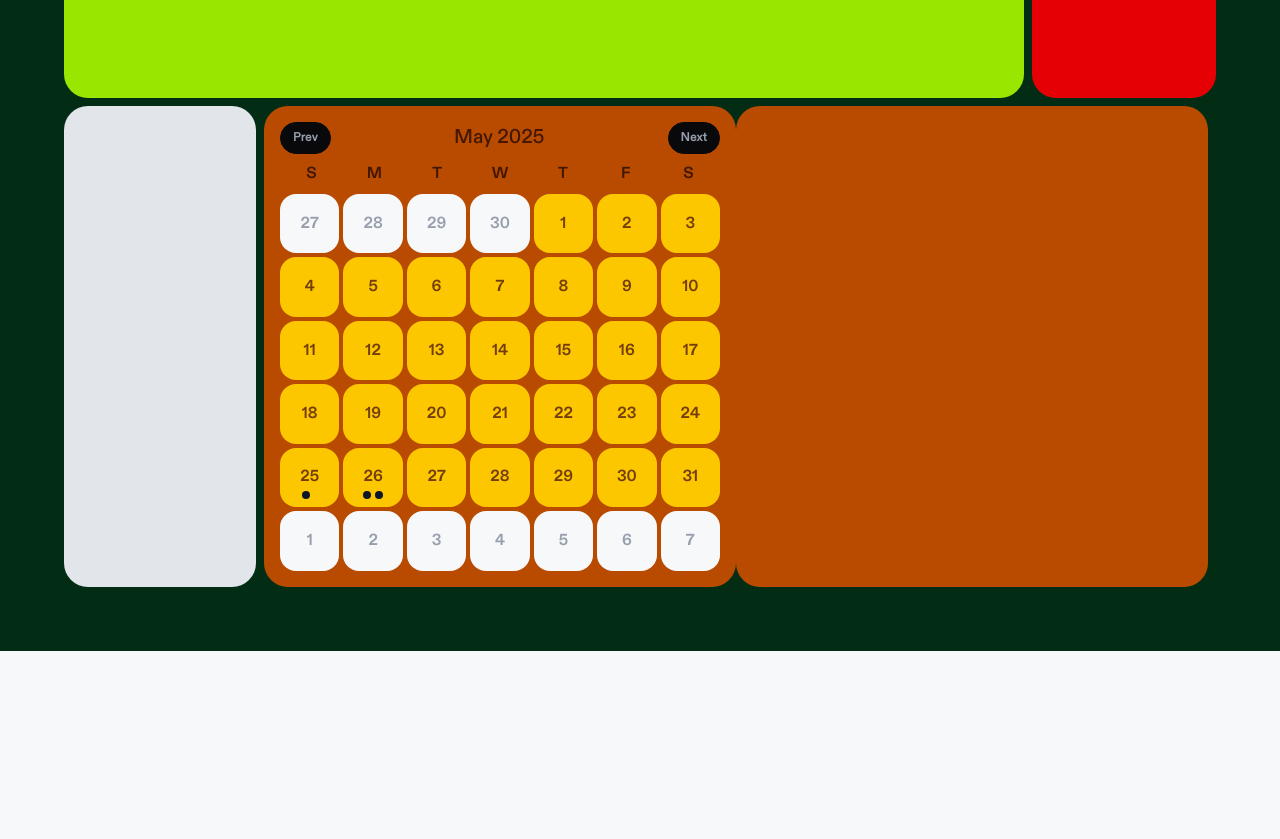
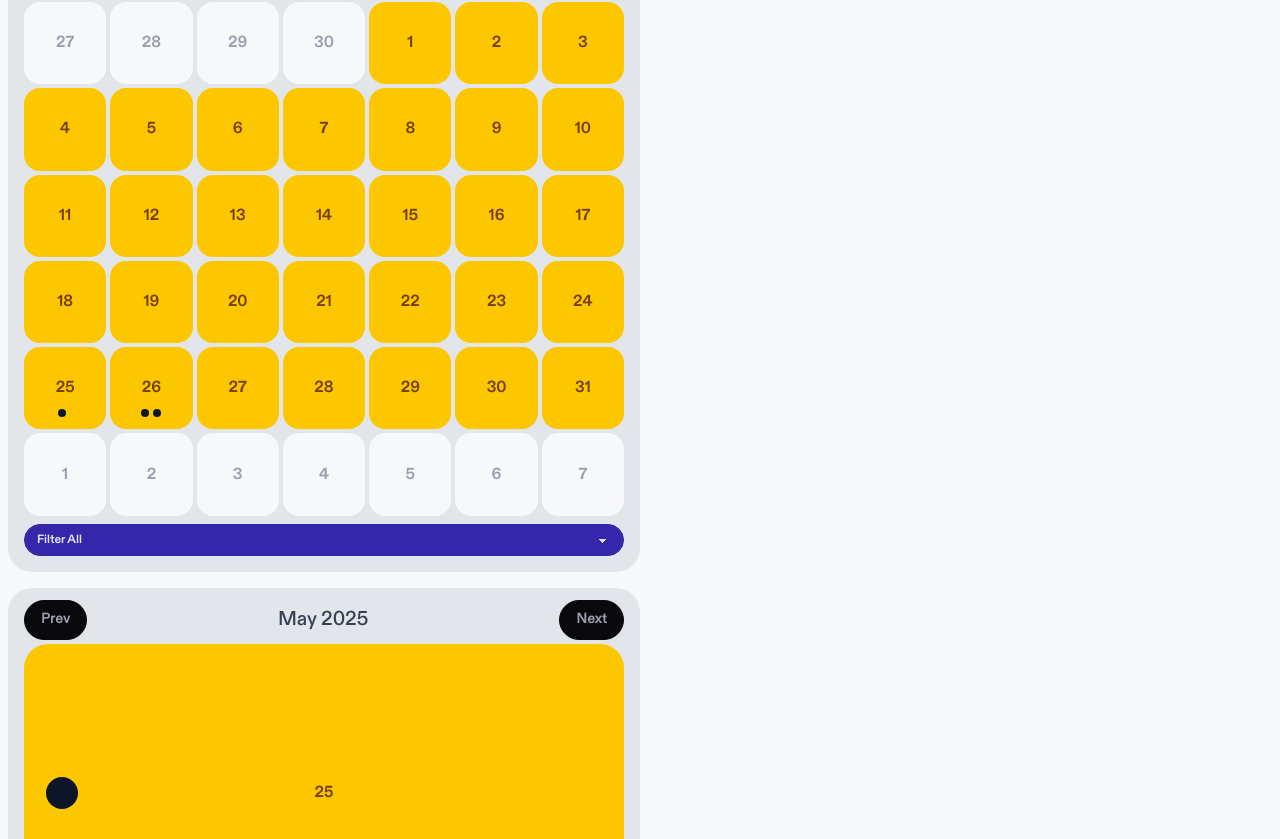
Before and after one commit to Hampus2001/mera, a Next.js app in the folder frontend/: page / in a window 1280 px wide. Shown: the part 2421-3260 px from the top of the page. Before the commit the page ends 3072 px from the top, so only its background shows below. Built offline with nearby package versions, Linux system fonts and the light colour scheme.

Commit message:
fix med calendar

```diff
--- a/frontend/app/page.js
+++ b/frontend/app/page.js
@@ -1,8 +1,7 @@
 import LandingNav from "@/components/LandingNav";
 import Link from "next/link";
-import BigCalendar from "@/components/BigCalendar";
-import { ArrowDown01 } from "lucide-react";
-import { ArrowDownIcon } from "@radix-ui/react-icons";
+
+import MyCalendar from "@/components/BigCalendar";
 
 export default function Home() {
   return (
@@ -94,14 +93,20 @@ export default function Home() {
             </div>
           </div>
         </section>
-        <div className=" w-full  grid grid-cols-6 p-16 bg-success ">
+
+        <MyCalendar variant="grid" />
+        <MyCalendar variant="flex" />
+        <MyCalendar variant="admin" />
+        <MyCalendar />
+
+        {/* <div className=" w-full  grid grid-cols-6 p-16 bg-success ">
           <div className="col-span-5 h-32 bg-accent rounded-3xl mb-2"></div>
           <div className="col-span-1 h-32 bg-error rounded-3xl ml-2 mb-2"></div>
           <div className="col-span-1 bg-base-300 rounded-3xl"></div>
           <div className="col-span-5">
             <BigCalendar />
           </div>
-        </div>
+        </div> */}
       </div>
     </>
   );
--- a/frontend/components/BigCalendar.js
+++ b/frontend/components/BigCalendar.js
@@ -1,6 +1,6 @@
 "use client";
 
-import { useState } from "react";
+import { useState, useEffect } from "react";
 import { Calendar, dateFnsLocalizer } from "react-big-calendar";
 import format from "date-fns/format";
 import parse from "date-fns/parse";
@@ -67,7 +67,6 @@ const toEventObject = (shift) => {
   const [startHour, startMin] = shift.start.split(":").map(Number);
   const [endHour, endMin] = shift.end.split(":").map(Number);
   const date = new Date(shift.date);
-
   return {
     ...shift,
     title: `${shift.user.username}`,
@@ -88,8 +87,6 @@ const toEventObject = (shift) => {
   };
 };
 
-const myEventsList = rawShifts.map(toEventObject);
-
 const generateDays = (startOfMonth, events) => {
   const days = [];
   const startOfWeekDay = startOfWeek(startOfMonth);
@@ -103,47 +100,71 @@ const generateDays = (startOfMonth, events) => {
         format(event.start, "yyyy-MM-dd") === format(currentDay, "yyyy-MM-dd")
     );
 
-    days.push({
-      date: currentDay,
-      events: eventsForDay,
-    });
+    days.push({ date: currentDay, events: eventsForDay });
   }
 
   return days;
 };
 
-const MyCalendar = () => {
-  const [currentDate, setCurrentDate] = useState(new Date(2025, 4, 1)); // Starting with May 2025
+const MyCalendar = ({ variant }) => {
+  // State
+  const [currentDate, setCurrentDate] = useState(new Date(2025, 4, 1)); // May 2025
+  const [selectedUser, setSelectedUser] = useState("all");
   const [selectedEvent, setSelectedEvent] = useState(null);
+  const [selectedDay, setSelectedDay] = useState(null);
   const [expandedEventId, setExpandedEventId] = useState(null);
+  const [isAdmin, setIsAdmin] = useState(false);
+  const [firstClick, setFirstClick] = useState(false);
+  const [gridLayout, setGridLayout] = useState(true);
 
-  const [selectedDay, setSelectedDay] = useState(null);
+  useEffect(() => {
+    if (variant === "flex") {
+      setGridLayout(false);
+    } else if (variant === "grid") {
+      setGridLayout(true);
+    }
+
+    if (variant === "admin") {
+      setIsAdmin(true);
+    } else if (variant === "user") {
+      setIsAdmin(false);
+    }
+  }, [variant]);
+
+  // Derived data
+  const filteredShifts =
+    selectedUser === "all"
+      ? rawShifts
+      : rawShifts.filter((shift) => shift.user.username === selectedUser);
+
+  const myEventsList = filteredShifts.map(toEventObject);
 
   const startOfMonth = new Date(
     currentDate.getFullYear(),
     currentDate.getMonth(),
     1
   );
+  const daysInMonth = generateDays(startOfMonth, myEventsList);
+  const eventfulDays = daysInMonth.filter((day) => day.events.length > 0);
+  const uniqueUsernames = [...new Set(rawShifts.map((s) => s.user.username))];
 
-  const daysInMonth = generateDays(startOfMonth, myEventsList);
-
+  // Actions
+  const hasClicked = () => setFirstClick(true);
+  const handleAdminMode = () => setIsAdmin((prev) => !prev);
+  const handleLayoutMode = () => setGridLayout((prev) => !prev);
   const handleEventClick = (event) => {
     setSelectedEvent(event);
+    hasClicked();
   };
-
   const handleDayClick = (day) => {
     setSelectedDay(day);
     setSelectedEvent(null);
-    setExpandedEventId(null); // Collapse expanded events
+    setExpandedEventId(null);
+    hasClicked();
   };
 
-  const goToNextMonth = () => {
-    setCurrentDate(addMonths(currentDate, 1));
-  };
-
-  const goToPrevMonth = () => {
-    setCurrentDate(subMonths(currentDate, 1));
-  };
+  const goToNextMonth = () => setCurrentDate(addMonths(currentDate, 1));
+  const goToPrevMonth = () => setCurrentDate(subMonths(currentDate, 1));
 
   const goToPrevDay = () => {
     if (!selectedDay) return;
@@ -164,27 +185,35 @@ const MyCalendar = () => {
   };
 
   return (
-    <div className=" w-full flex flex-col justify-start items-start lg:grid lg:grid-cols-4 px-2  ">
-      <div className=" flex flex-col w-full p-4 lg:col-span-2 aspect-square bg-warning rounded-3xl">
+    <div className=" w-full flex flex-col justify-start items-start lg:grid lg:grid-cols-4 p-2  ">
+      <div className=" flex flex-col w-full p-4 lg:col-span-2 aspect-square bg-secondary text-secondary-content rounded-3xl">
         <div className="flex justify-between items-center  h-8 mb-2">
           <button
-            className="btn btn-sm btn-app btn-neutral"
+            className="btn btn-sm lg:btn-md btn-app btn-neutral"
             onClick={goToPrevMonth}
           >
             Prev
           </button>
-          <h5 className=" text-xl font-diatype-medium leading-auto text-warning-content ">
+
+          <h5 className=" text-lg lg:text-xl font-diatype-medium leading-auto  ">
             {format(currentDate, "MMMM yyyy")}
           </h5>
+
           <button
-            className=" btn btn-sm btn-app btn-neutral"
+            className=" btn btn-sm lg:btn-md  btn-app btn-neutral"
             onClick={goToNextMonth}
           >
             Next
           </button>
         </div>
 
-        <div className="grid grid-cols-7  w-full font-diatype-bold text-warning-content h-8">
+        <div
+          className={`${
+            gridLayout
+              ? "grid grid-cols-7  w-full font-diatype-bold  h-8"
+              : "hidden"
+          }`}
+        >
           <div className=" text-center">S</div>
           <div className=" text-center">M</div>
           <div className=" text-center">T</div>
@@ -193,21 +222,41 @@ const MyCalendar = () => {
           <div className=" text-center">F</div>
           <div className=" text-center">S</div>
         </div>
-        <div className="grid grid-cols-7 gap-1">
-          {daysInMonth.map((dayObj, index) => (
+        <div
+          className={`${
+            gridLayout
+              ? "grid grid-cols-7 gap-1"
+              : "grid grid-cols-1 gap-1 h-full"
+          }`}
+        >
+          {(gridLayout ? daysInMonth : eventfulDays).map((dayObj, index) => (
             <div
               key={index}
-              className={` z-0 grid grid-rows-3 items-center justify-center font-diatype-bold  text-center  aspect-square p-1  rounded-2xl ${
+              className={`  z-0 font-diatype-bold  text-center    rounded-2xl ${
                 dayObj.date.getMonth() !== startOfMonth.getMonth()
                   ? "text-neutral-content bg-base-100"
                   : "hover:bg-primary-content hover:text-primary cursor-pointer text-primary-content bg-primary"
+              } ${
+                gridLayout
+                  ? "aspect-square grid grid-rows-3 items-center justify-center  p-1"
+                  : "min-h-16 col-span-1 grid grid-cols-3 items-center justify-center  p-1 gap-1 rounded-3xl"
               } `}
               onClick={() => handleDayClick(dayObj)}
             >
-              <span className="row-start-2">{format(dayObj.date, "d")}</span>
+              <span
+                className={` ${gridLayout ? "row-start-2" : "col-start-2"}`}
+              >
+                {format(dayObj.date, "d")}
+              </span>
 
               {/* VISA EVENTS  */}
-              <div className="flex flex-row items-start justify-start row-start-3">
+              <div
+                className={`flex flex-row ${
+                  gridLayout
+                    ? " items-start justify-start row-start-3"
+                    : "col-start-1 col-span-1 row-start-1 px-4 flex flex-row items-center"
+                }`}
+              >
                 {dayObj.events.map((event, idx) => (
                   <div
                     key={idx}
@@ -218,35 +267,72 @@ const MyCalendar = () => {
                     }}
                   >
                     {/* Event Badge */}
-                    <div className="bg-base-content w-2 h-2 m-0.5 rounded-full"></div>
+                    <div
+                      className={`${
+                        gridLayout ? "w-2 h-2" : "w-8 h-8"
+                      } bg-base-content  m-0.5 rounded-full`}
+                    ></div>
                   </div>
                 ))}
               </div>
             </div>
           ))}
         </div>
+        <span className="flex flex-row items-center gap-x-2 mt-2">
+          <select
+            value={selectedUser}
+            onChange={(e) => setSelectedUser(e.target.value)}
+            className="select select-sm select-info font-diatype-bold w-full btn-info bg-info text-info-content border-info"
+          >
+            <option value="all">Filter All</option>
+            {uniqueUsernames.map((username) => (
+              <option key={username} value={username}>
+                {username.charAt(0).toUpperCase() + username.slice(1)}
+              </option>
+            ))}
+          </select>
+        </span>
       </div>
 
       {/* DAY INFO SECTION */}
-      <div className="w-full h-full lg:col-span-2 bg-warning rounded-3xl p-4 aspect-square">
+
+      <div
+        className={`w-full h-full lg:col-span-2 bg-secondary text-secondary-content rounded-3xl p-4 aspect-square ${
+          firstClick ? "block" : "hidden"
+        }`}
+      >
         {selectedDay && (
           <>
-            <div className="flex justify-between items-center h-8 mb-10">
+            <div
+              className={` flex justify-between items-center h-8 ${
+                gridLayout ? "mb-10" : "mb-2"
+              }`}
+            >
               <button
-                className="btn btn-sm btn-app btn-neutral"
+                className="btn btn-sm lg:btn-md btn-app btn-neutral"
                 onClick={goToPrevDay}
               >
                 Prev
               </button>
-              <h5 className="text-xl font-diatype-medium text-warning-content">
+              <h5 className=" text-lg lg:text-xl font-diatype-medium ">
                 {format(selectedDay.date, "PPPP")}
               </h5>
+              <span className="flex justify-between items-center gap-x-2">
                 <button
-                className="btn btn-sm btn-app btn-neutral"
+                  className="btn btn-sm lg:btn-md btn-app btn-neutral"
                   onClick={goToNextDay}
                 >
                   Next
                 </button>
+
+                <button
+                  className={`btn btn-sm lg:btn-md btn-app btn-primary ${
+                    isAdmin ? "" : "hidden"
+                  }`}
+                >
+                  Add New
+                </button>
+              </span>
             </div>
 
             {selectedDay.events.length > 0 ? (
@@ -257,22 +343,34 @@ const MyCalendar = () => {
                   <div
                     key={idx}
                     onClick={() => setExpandedEventId(isExpanded ? null : idx)}
-                    className="mb-1 p-2 rounded-3xl bg-primary "
+                    className="mb-1 p-4 rounded-3xl bg-primary  "
                   >
-                    <div className=" p-2 cursor-pointer  text-primary-content rounded-3xl">
-                      <span className="flex items-center justify-between gap-2 mb-2">
-                        <p className="text-2xl font-diatype-medium">
-                          {event.title}
-                        </p>
+                    <div
+                      className={`flex items-center justify-between gap-2 mb-2 ${
+                        gridLayout
+                          ? "flex-row"
+                          : "flex-col items-start w-1/2 bg-primary"
+                      }`}
+                    >
+                      <p className=" font-diatype-bold">{event.title}</p>
+                      <span className="flex items-center justify-center gap-x-2">
+                        <button
+                          className={`${
+                            isAdmin ? "" : "hidden"
+                          } btn btn-sm lg:btn-md  btn-app btn-neutral`}
+                        >
+                          Edit Event
+                        </button>
                         <button
                           onClick={() =>
                             setExpandedEventId(isExpanded ? null : idx)
                           }
-                          className="btn btn-sm btn-app btn-neutral"
+                          className="btn btn-sm lg:btn-md  btn-app btn-info"
                         >
-                          Details
+                          User Details
                         </button>
                       </span>
+                    </div>
                     <p>
                       <strong className="font-diatype-bold">Start:</strong>{" "}
                       {format(event.start, "Pp")}
@@ -281,13 +379,10 @@ const MyCalendar = () => {
                       <strong className="font-diatype-bold">End:</strong>{" "}
                       {format(event.end, "Pp")}
                     </p>
-
                     {isExpanded && event.user && (
-                        <div className="mt-2 bg-neutral text-neutral-content rounded-3xl p-4 font-diatype-medium ">
-                          <p>
-                            <strong className="font-diatype-bold">
-                              Email:{" "}
-                            </strong>
+                      <div className="mt-2 bg-info text-info-content rounded-3xl p-4 font-diatype-medium ">
+                        <p className={`${isAdmin ? "" : "hidden"}`}>
+                          <strong>Email: </strong>
 
                           {event.user.email}
                         </p>
@@ -295,21 +390,16 @@ const MyCalendar = () => {
                           <strong className="font-diatype-bold">Role:</strong>{" "}
                           {event.user.role}
                         </p>
-                          <p>
-                            <strong className="font-diatype-bold">
-                              Admin:
-                            </strong>{" "}
+                        <p className={`${isAdmin ? "" : "hidden"}`}>
+                          <strong className="font-diatype-bold">Admin:</strong>{" "}
                           {event.user.admin ? "Yes" : "No"}
                         </p>
                         <p>
-                            <strong className="font-diatype-bold">
-                              Hours:
-                            </strong>{" "}
+                          <strong className="font-diatype-bold">Hours:</strong>{" "}
                           {event.user.hours}
                         </p>
                       </div>
                     )}
-                    </div>
                   </div>
                 );
               })
@@ -323,6 +413,4 @@ const MyCalendar = () => {
   );
 };
 
-export default function BigCalendar() {
-  return <MyCalendar />;
-}
+export default MyCalendar;
```
Lines whose indentation alone changed are shown as unchanged.
